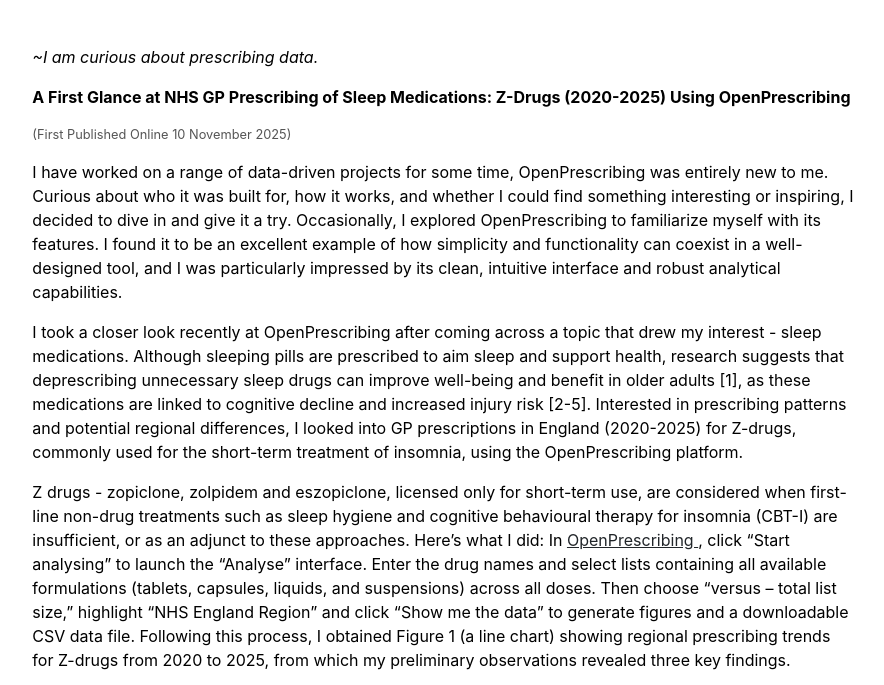
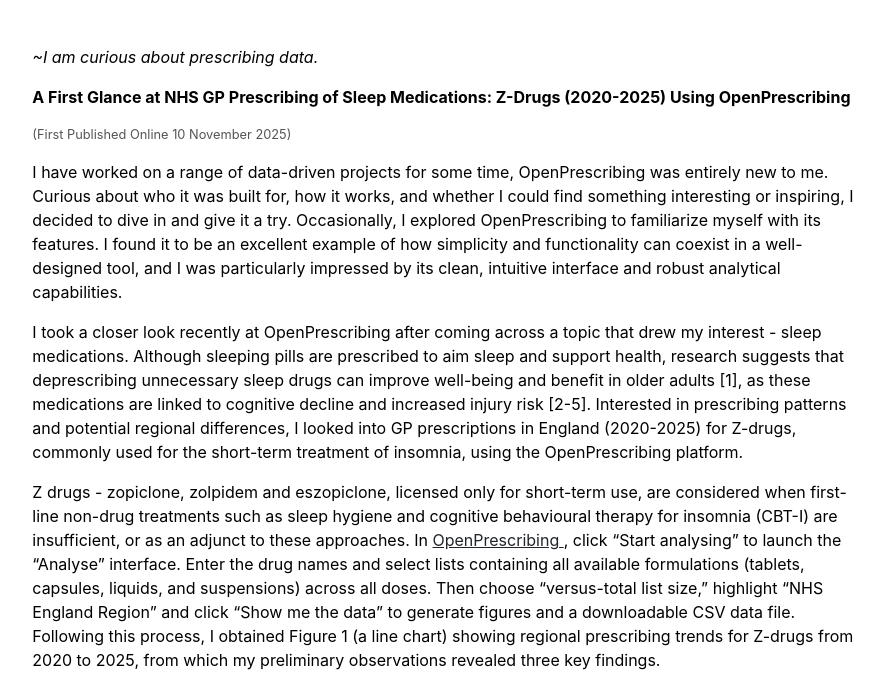
Before and after one commit to qwenww/qwenww.github.io, a plain HTML site: page posts.html in a window 1280 px wide. Shown: the part 108-793 px from the top of the page, without its empty margins (197-1081 px from the left). Drawn offline with Linux system fonts and the light colour scheme.

Commit message:
Update website content and layout

```diff
--- a/posts.html
+++ b/posts.html
@@ -82,7 +82,7 @@
            <p class="small-text" style="text-align:justify;"> (First Published Online 10 November 2025)</p>
            <p>I have worked on a range of data-driven projects for some time, OpenPrescribing was entirely new to me. Curious about who it was built for, how it works, and whether I could find something interesting or inspiring, I decided to dive in and give it a try. Occasionally, I explored OpenPrescribing to familiarize myself with its features. I found it to be an excellent example of how simplicity and functionality can coexist in a well-designed tool, and I was particularly impressed by its clean, intuitive interface and robust analytical capabilities.</p>
            <p>I took a closer look recently at OpenPrescribing after coming across a topic that drew my interest - sleep medications. Although sleeping pills are prescribed to aim sleep and support health, research suggests that deprescribing unnecessary sleep drugs can improve well-being and benefit in older adults [1], as these medications are linked to cognitive decline and increased injury risk [2-5]. Interested in prescribing patterns and potential regional differences, I looked into GP prescriptions in England (2020-2025) for Z-drugs, commonly used for the short-term treatment of insomnia, using the OpenPrescribing platform.</p>
-           <p>Z drugs - zopiclone, zolpidem and eszopiclone, licensed only for short-term use, are considered when first-line non-drug treatments such as sleep hygiene and cognitive behavioural therapy for insomnia (CBT-I) are insufficient, or as an adjunct to these approaches. Here’s what I did: In <a href="https://openprescribing.net/"> OpenPrescribing </a>, click “Start analysing” to launch the “Analyse” interface. Enter the drug names and select lists containing all available formulations (tablets, capsules, liquids, and suspensions) across all doses. Then choose “versus – total list size,” highlight “NHS England Region” and click “Show me the data” to generate figures and a downloadable CSV data file. Following this process, I obtained Figure 1 (a line chart) showing regional prescribing trends for Z-drugs from 2020 to 2025, from which my preliminary observations revealed three key findings. </p>
+           <p>Z drugs - zopiclone, zolpidem and eszopiclone, licensed only for short-term use, are considered when first-line non-drug treatments such as sleep hygiene and cognitive behavioural therapy for insomnia (CBT-I) are insufficient, or as an adjunct to these approaches. In <a href="https://openprescribing.net/"> OpenPrescribing </a>, click “Start analysing” to launch the “Analyse” interface. Enter the drug names and select lists containing all available formulations (tablets, capsules, liquids, and suspensions) across all doses. Then choose “versus-total list size,” highlight “NHS England Region” and click “Show me the data” to generate figures and a downloadable CSV data file. Following this process, I obtained Figure 1 (a line chart) showing regional prescribing trends for Z-drugs from 2020 to 2025, from which my preliminary observations revealed three key findings. </p>
            <p>Despite periodic ups and downs in prescribing rates across regions, overall prescribing declined gradually, showing a consistent and marked downward trend from 2020 to 2025. A recurrent bimodal seasonal pattern is also evident, characterised by an initial peak in December, a drop in January, and a subsequent rise to a higher peak in March. Finally, there is substantial and persistent regional variation in the prescribing rate, with the South West's average monthly rate (8.5 items per 1,000 patients) consistently being about 1.8 times that of London (4.8 per 1,000) over the 2021-2025 period. </p>
            <p>Sensitivity analyses - when melatonin (a hormone used to treat short-term sleep problems in adults aged 55+) was added to Z-drugs, London remained the lowest, while the South West remained the highest (Figure 2).
             When melatonin was included alongside both Z-drugs and hypnotic benzodiazepines (Nitrazepam, Loprazolam, Lormetazepam, Temazepam), London again had the lowest prescribing rate, whereas the East of England and South West were at the top, with the East of England showing slightly higher prescribing rates (Figure 3).</p>
```
Also changed, not shown: posts2.html (+4 -7 lines).
